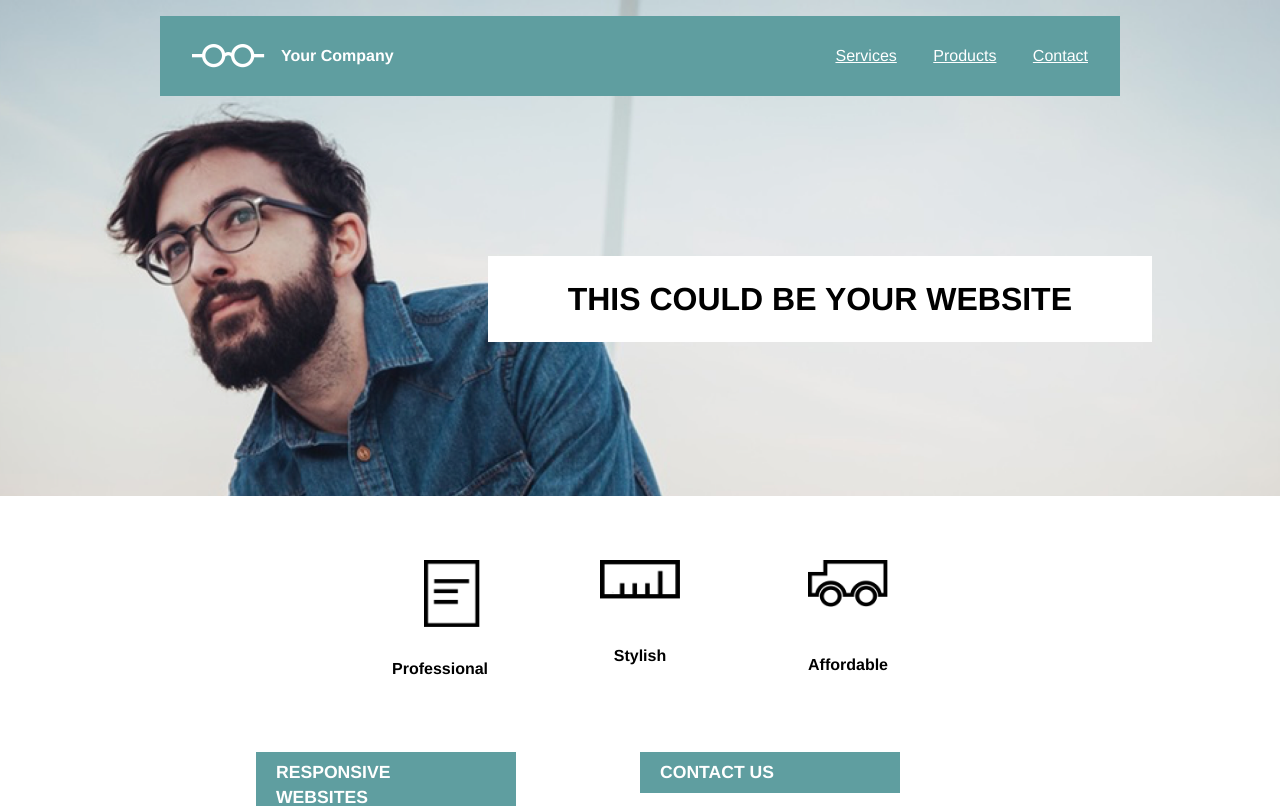
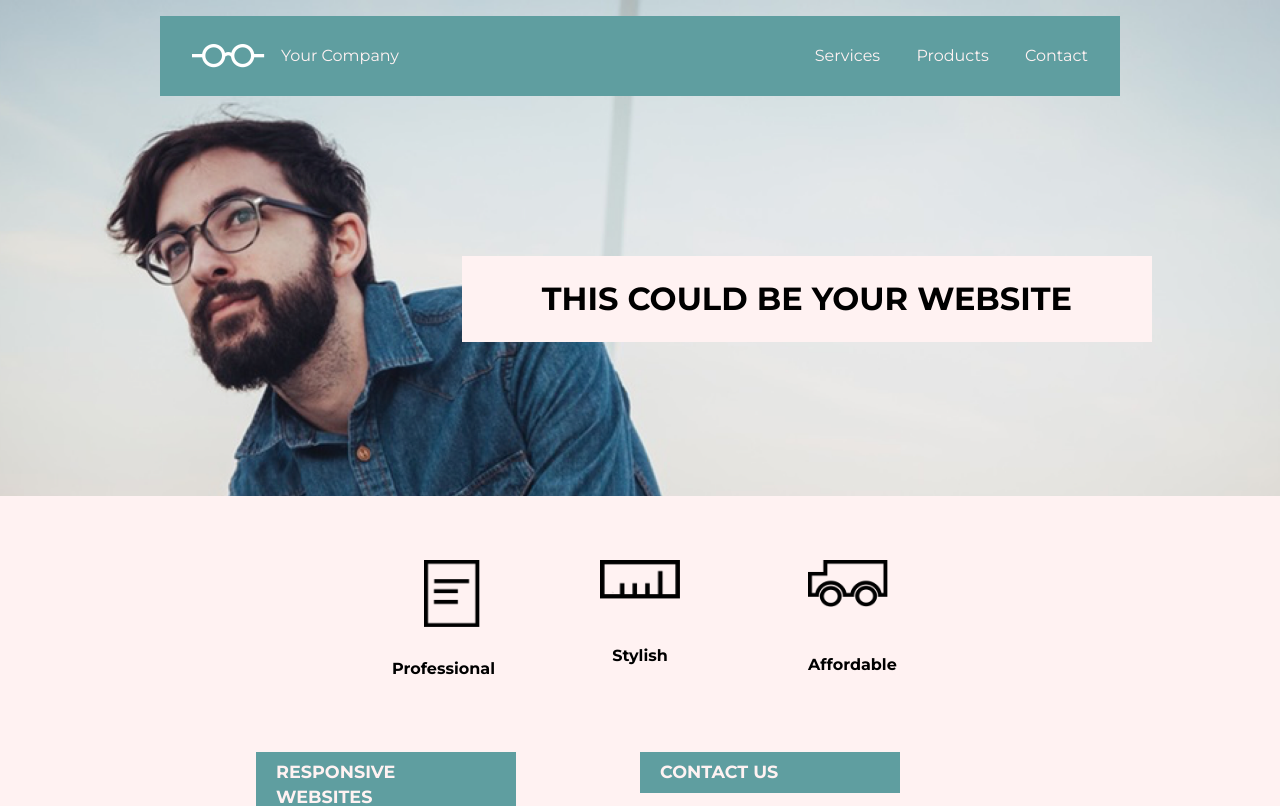
Before and after one commit to serlexington/Template-Optics, a plain HTML site: page index.html in a window 1280 px wide. Shown: the top 806 px of the page. Drawn offline with Linux system fonts and the light colour scheme.

Commit message:
Finished Template v2.

```diff
--- a/css/style.css
+++ b/css/style.css
@@ -2,8 +2,9 @@
 body{
   font-size: 18px;
   line-height: 1.4;
-  font-family: Helvetica;
+  font-family: 'Montserrat', sans-serif;
   font-size: 1rem;
+  background-color: #fff2f2;
 
 }
 .container{
@@ -14,6 +15,12 @@ body{
   display: flex;
 }
 
+a{
+  color: #fff2f2;
+  font-family: 'Montserrat', sans-serif;
+  padding-right: 2em;
+  text-decoration: none;
+}
 /* Header Section */
 
 header{
@@ -33,7 +40,7 @@ nav{
   align-items: center;
 }
 nav span{
-  color: white;
+  color:#fff2f2;
   font-weight: bold;
 }
 nav img{
@@ -44,16 +51,19 @@ nav .logo{
   display: flex;
   align-items: center;
 }
+
+nav a:hover{
+
+  color: #ffaf11;
+
+}
+
 ul li{
   display: inline;
 }
-a{
-  color: white;
-  font-family: Helvetica;
-  padding-right: 2em;
-}
+
 .slogan{
-background-color: white;
+background-color: #fff2f2;
 font-weight: bold;
 font-size: 2rem;
 line-height: 1.2;
@@ -70,7 +80,7 @@ header .flex{
 
 .mobile-menu{
   display: none;
-  color: white;
+  color: #fff2f2;
   margin-right: 2rem;
 }
 
@@ -111,11 +121,10 @@ header .flex{
   margin-left: 2rem;
 }
 
-/* Supporting Mobile */
-
 
 
 /* Philosophy and Appointments Section */
+
 .info{
   width: 35%;
   margin-right: 5%;
@@ -123,7 +132,7 @@ header .flex{
 .title{
   background-color: cadetblue;
   padding: 0.5rem 5rem 0.5rem 1.25rem;
-  color: white;
+  color: #fff2f2;
   margin-bottom: 1rem;
   font-weight: bold;
   max-width: 10rem;
@@ -140,7 +149,7 @@ footer{
   display: flex;
   justify-content: flex-start;
   padding: 4rem;
-  background-color: azure;
+  background-color: #fff2f2;
 }
 footer img{
   height: 1.5rem;
--- a/index.html
+++ b/index.html
@@ -5,6 +5,7 @@
     <meta charset="utf-8">
     <title></title>
     <link href="./css/reset.css" type="text/css" rel="stylesheet">
+    <link href="https://fonts.googleapis.com/css?family=Montserrat:400,700" rel="stylesheet">
     <link href="./css/style.css" type="text/css" rel="stylesheet">
   </head>
 
@@ -14,13 +15,13 @@
       <nav class="container">
         <div class="logo">
           <img src="./css/resources/images/logo-white.png" alt="Tortoiseshell Optics">
-          <span>Your Company</span>
+          <a href="#index.html"<span>Your Company</span></a>
         </div>
         <div class="menu">
           <ul>
-            <li><a href="#services">Services</a></li>
-            <li><a href="#products">Products</a></li>
-            <li><a href="#contact">Contact</a></li>
+            <li><a href="#services" class=".hvr-bounce-in">Services</a></li>
+            <li><a href="#products" class=".hvr-bounce-in">Products</a></li>
+            <li><a href="#contact" class=".hvr-bounce-in">Contact</a></li>
           </ul>
           <ul class="mobile-menu">
             <li>Menu</li>
```
